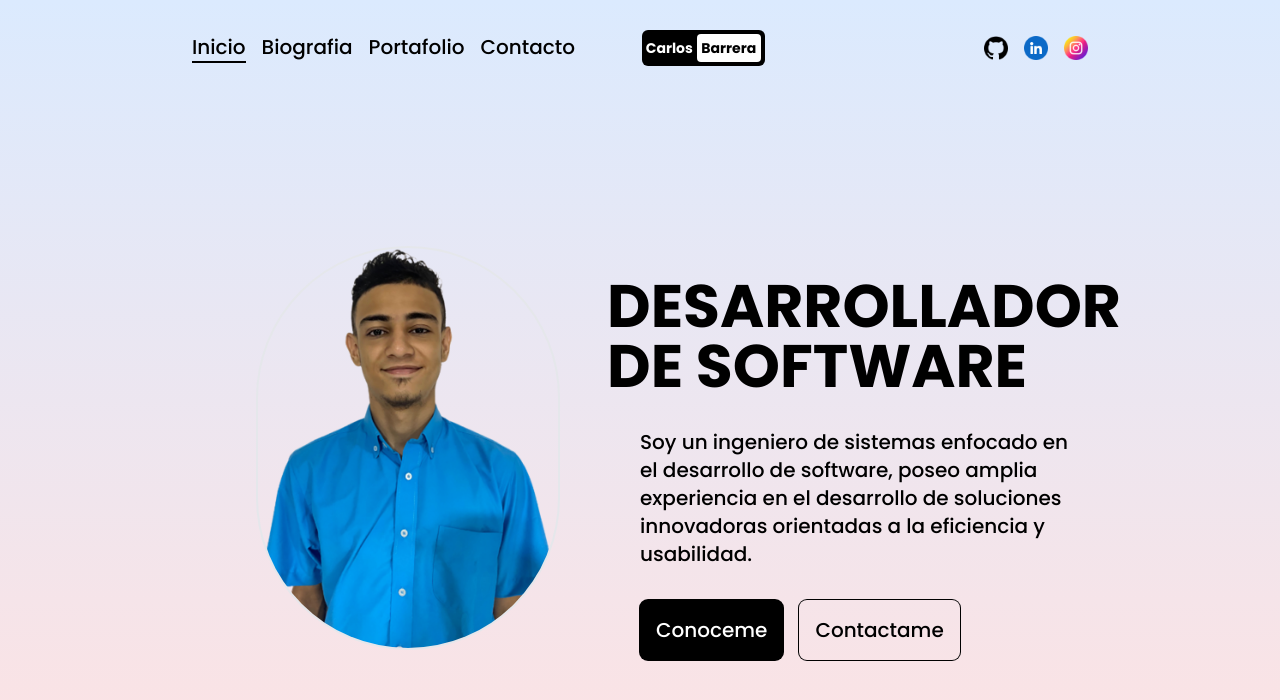
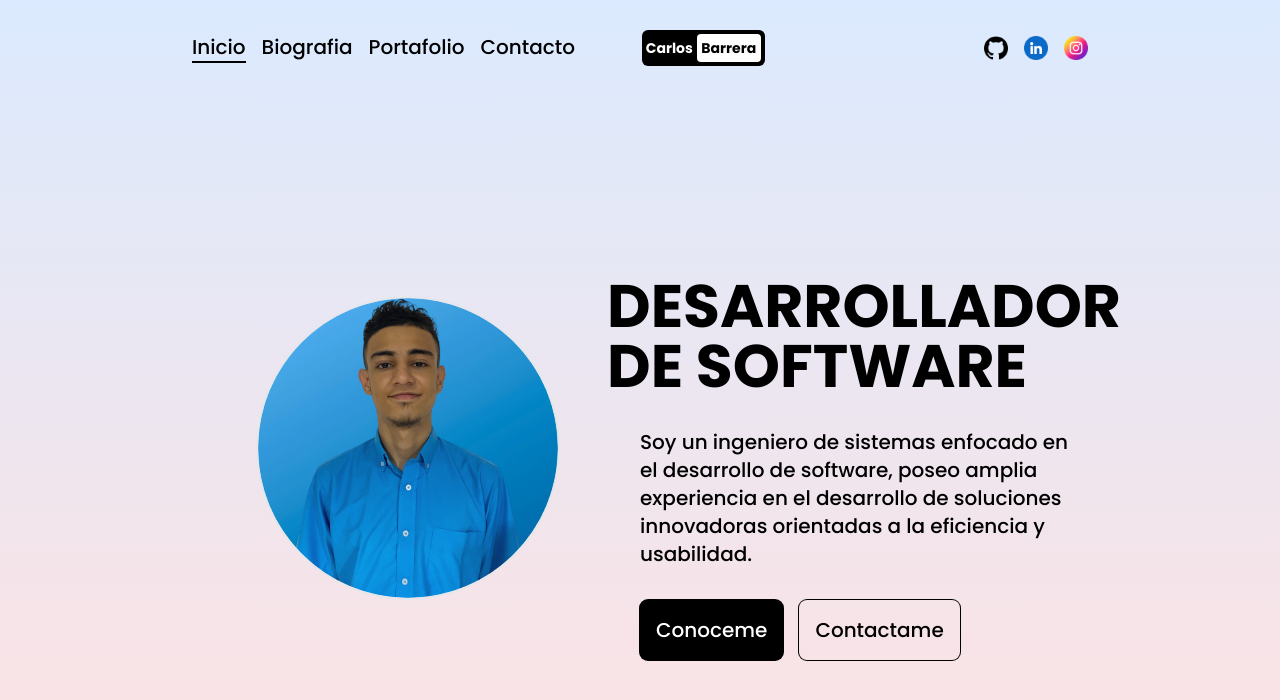
Before and after one commit to carlosbarreraacuna/PortafolioNext, a Next.js app: page / in a window 1280 px wide. Shown: the top 700 px of the page. Built offline with nearby package versions, Linux system fonts and the light colour scheme.

Commit message:
Agregando imagen de perfil

```diff
--- a/src/app/page.js
+++ b/src/app/page.js
@@ -20,10 +20,10 @@ const Home = () => {
     >
       <div className="flex flex-col items-center justify-center h-full gap-4 px-4 text-xl lg:flex-row sm:px-8 md:px-12 lg:px-20 xl:px-48">
         {/* IMAGE CONTAINER */}
-        <div className="flex flex-col items-center justify-center gap-8 mx-auto lg:h-full lg:w-1/2 h-1/2">
+        <div className="flex flex-col items-center justify-center mx-auto lg:h-full lg:w-1/2 h-1/2">
           <div className="bg-transparent border-2 rounded-full vbv">
 
-          <Image className="rounded-full" src="/perfil.png"
+          <Image className="rounded-full" src="/azul.png"
           alt=""
           width={300}
           height={300}
```
Also changed, not shown: public/azul.png (added).
